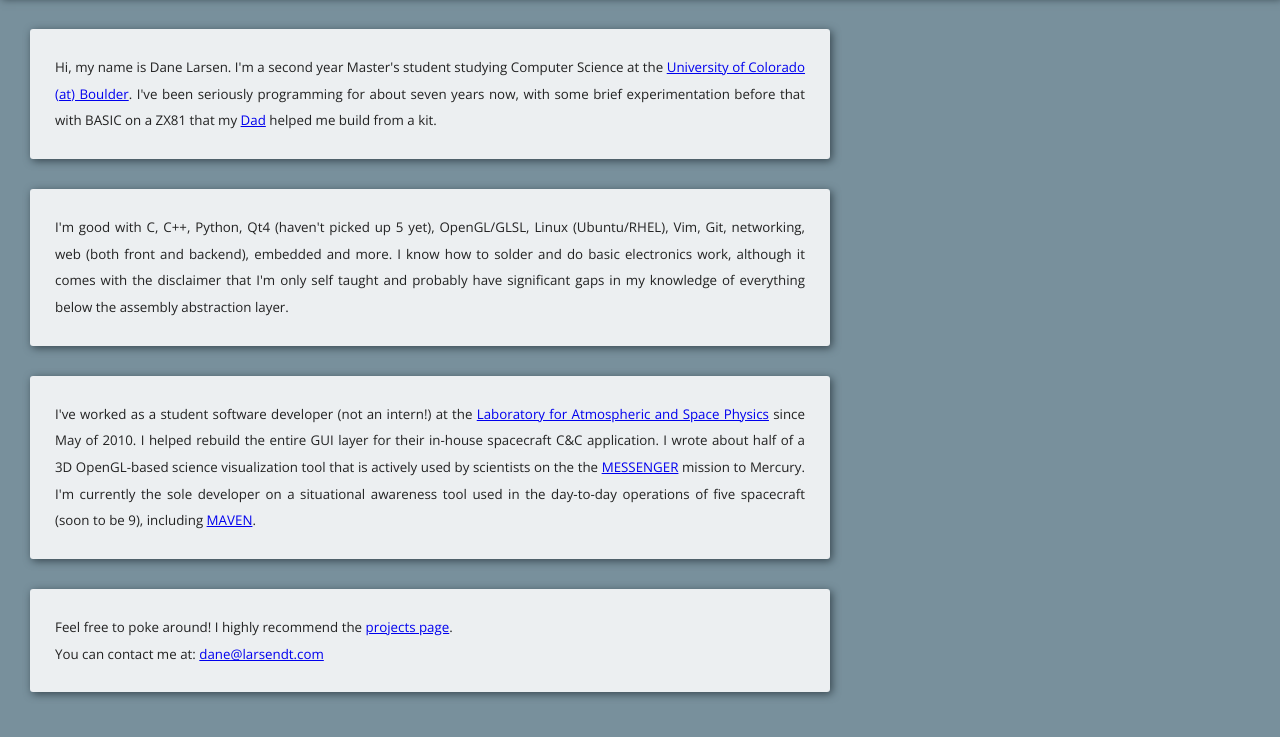
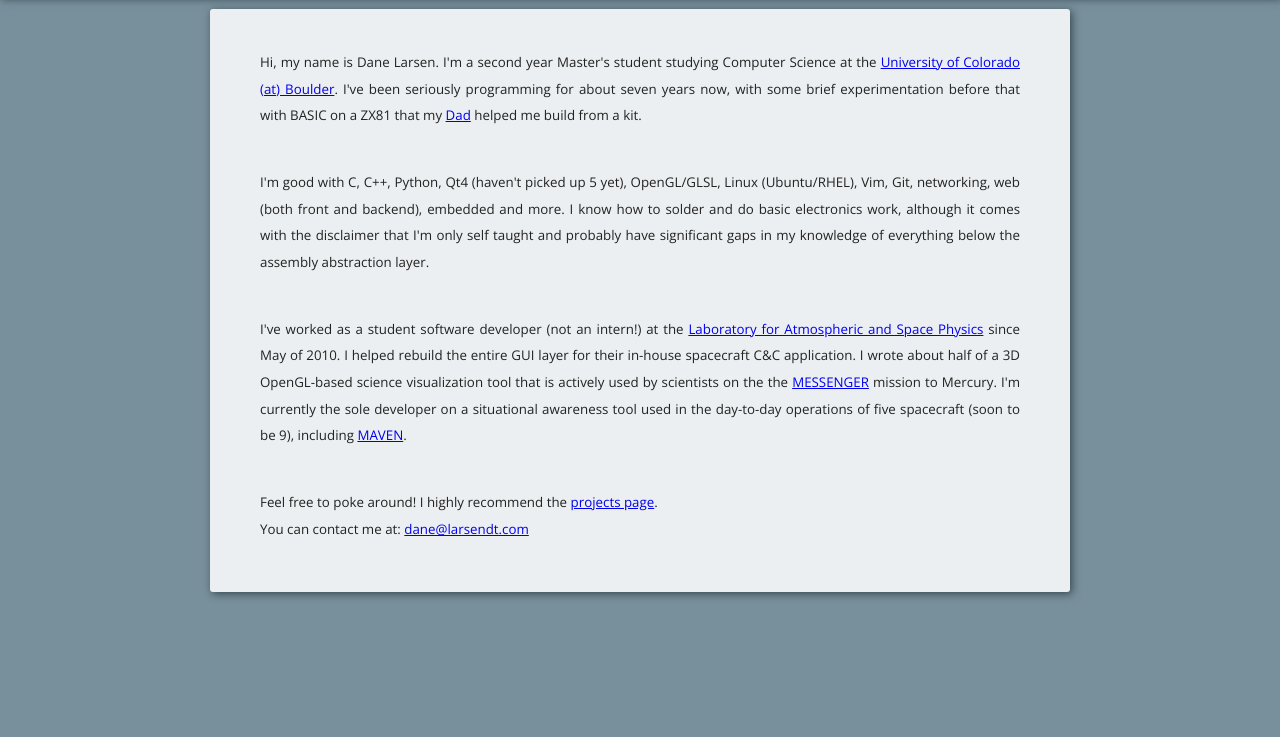
Before and after one commit to larsendt/website, a plain HTML site: page public_html/index.html in a window 1280 px wide. Shown: the part 91-828 px from the top of the page. After the commit the page ends 800 px from the top, so only its background shows below. Drawn offline with nearby package versions, Linux system fonts and the light colour scheme; a web font is replaced by a local one.

Commit message:
css tweaks

```diff
--- a/public_html/css/base.css
+++ b/public_html/css/base.css
@@ -59,7 +59,6 @@ body {
 }
 
 #content {
-    width: 85%;
 }
 
 #content-inner {
@@ -68,14 +67,14 @@ body {
     max-width: 800px;
     line-height: 2.0em;
     text-align: justify;
+    background-color: #ECEFF1;
+    box-shadow: 2px 2px 8px #37474F;
+    border-radius: 3px;
+    margin: auto;
 }
 
 .content-cell {
-    padding: 25px;
-    background-color: #ECEFF1;
-    border-radius: 3px;
-    margin-bottom: 30px;
-    box-shadow: 2px 2px 8px #37474F;
+    padding: 20px;
 }
 
 .content-cell-title {
```
